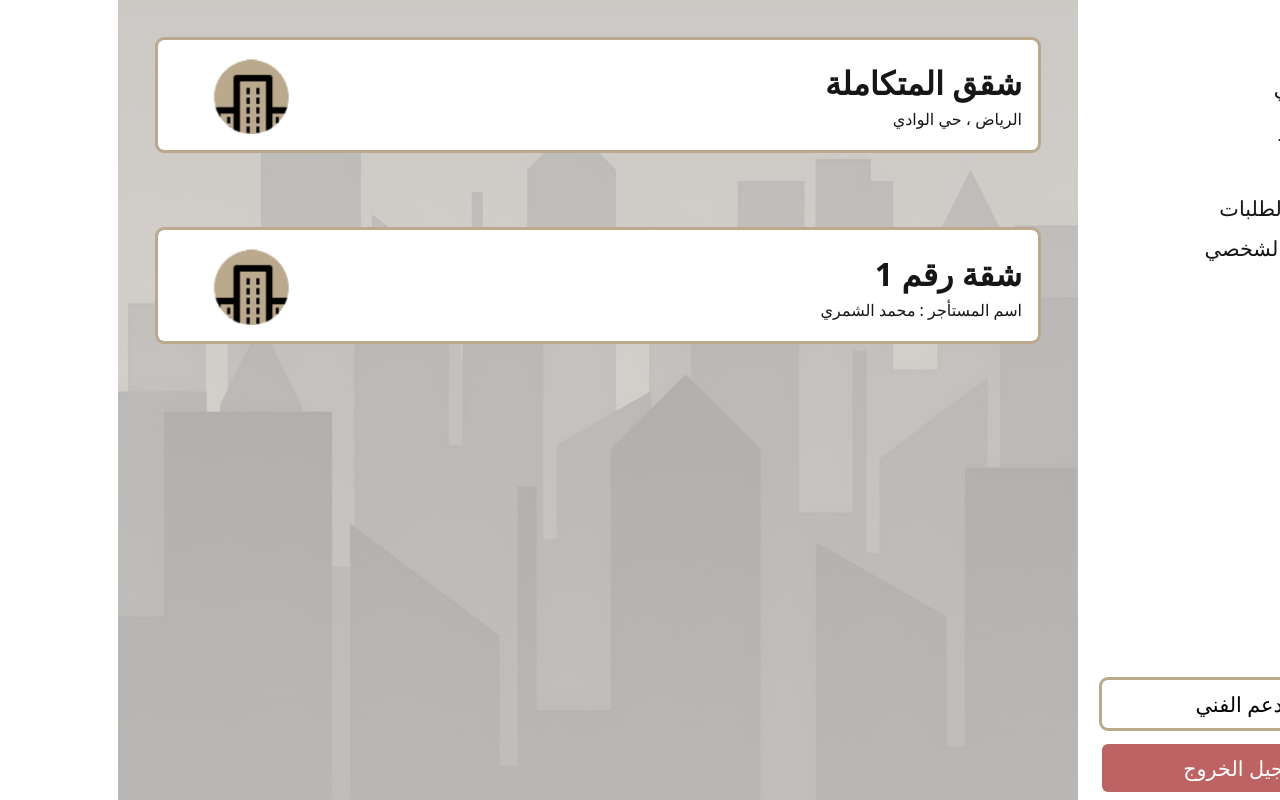
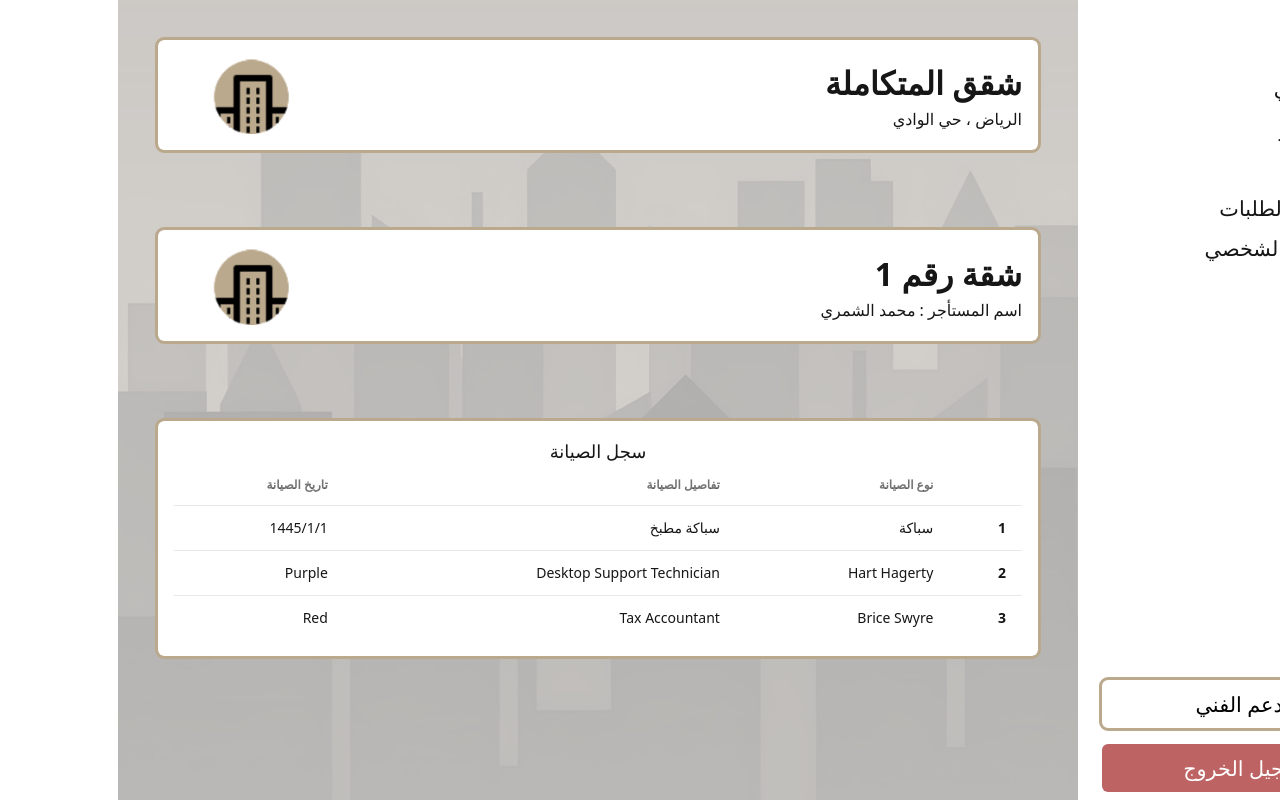
Before and after one commit to amalsaab/Amar, a React (Vite) app in the folder Aqarati-app/: page /historyOwner in a window 1280 px wide. Built offline with nearby package versions, Linux system fonts and the light colour scheme.

Commit message:
adding Apartment history

```diff
--- a/Aqarati-app/src/App.jsx
+++ b/Aqarati-app/src/App.jsx
@@ -8,7 +8,7 @@ import Owner from '../src/Pages/Owner'
 import OwnerApartment from '../src/Pages/OwnerApartment'
 import BottomNavigation from './Compnent/navigation/BottomNavigation'
 import Login from './Pages/Login'
-import HistoryOwner from './Pages/HistoryOwner'
+import ApartmentHistory from './Pages/ApartmentHistory'
 
 function App() {
   return (
@@ -20,12 +20,13 @@ function App() {
         { /* For component testing */}
 
         <Route path="/" element={<Landing/>}/>
+
         <Route path="/Q" element={<Qu/>}/>
         <Route path="/Test" element={<Owner/>}/>
         <Route path="/Apartment" element={<OwnerApartment/>}/>
         <Route path="/signup" element={<Signup/>}/>
         <Route path="/login" element={<Login/>}/>
-        <Route path="/historyOwner" element={<HistoryOwner/>}/>
+        <Route path="/historyOwner" element={<ApartmentHistory/>}/>
 
 
 
--- a/Aqarati-app/src/Pages/HistoryOwner.jsx
+++ b/Aqarati-app/src/Pages/ApartmentHistory.jsx
@@ -1,7 +1,7 @@
 import React from 'react'
 import { Link } from 'react-router-dom'
 import Aqar from '../.../../assets/aqar.png'
-export default function HistoryOwner() {
+export default function ApartmentHistory() {
   return (
 <>
 
@@ -45,12 +45,53 @@ export default function HistoryOwner() {
 
     </div>
 
+    <div className='bg-white outline outline-[#BBA98D] flex flex-col justify-between items-center m-10 rounded-md p-4'>
+  <h1 className='text-lg bg-'>سجل الصيانة</h1>
+    <div dir='rtl' className="overflow-x-auto w-full">
+  <table className="table">
+    {/* head */}
+    <thead>
+      <tr>
+        <th></th>
+        <th>نوع الصيانة</th>
+        <th>تفاصيل الصيانة</th>
+        <th>تاريخ الصيانة</th>
+      </tr>
+    </thead>
+    <tbody>
+      {/* row 1 */}
+      <tr>
+        <th>1</th>
+        <td>سباكة</td>
+        <td>سباكة مطبخ</td>
+        <td>1445/1/1</td>
+      </tr>
+      {/* row 2 */}
+      <tr>
+        <th>2</th>
+        <td>Hart Hagerty</td>
+        <td>Desktop Support Technician</td>
+        <td>Purple</td>
+      </tr>
+      {/* row 3 */}
+      <tr>
+        <th>3</th>
+        <td>Brice Swyre</td>
+        <td>Tax Accountant</td>
+        <td>Red</td>
+      </tr>
+    </tbody>
+  </table>
+</div>
+</div>
     <label htmlFor="my-drawer-2" className="btn btn-primary drawer-button lg:hidden">Open</label>
 
   </div>
   <div className="drawer-side">
     <label htmlFor="my-drawer-2" aria-label="close sidebar" className="drawer-overlay"></label>
+
     <ul className="menu  w-80 min-h-full bg-white text-base-content text-[1.3rem] justify-between">
+
       {/* Sidebar content here */}
         <div>
         <h1>Logo</h1>
```
Also changed, not shown: Aqarati-app/src/assets/door.png (added).
